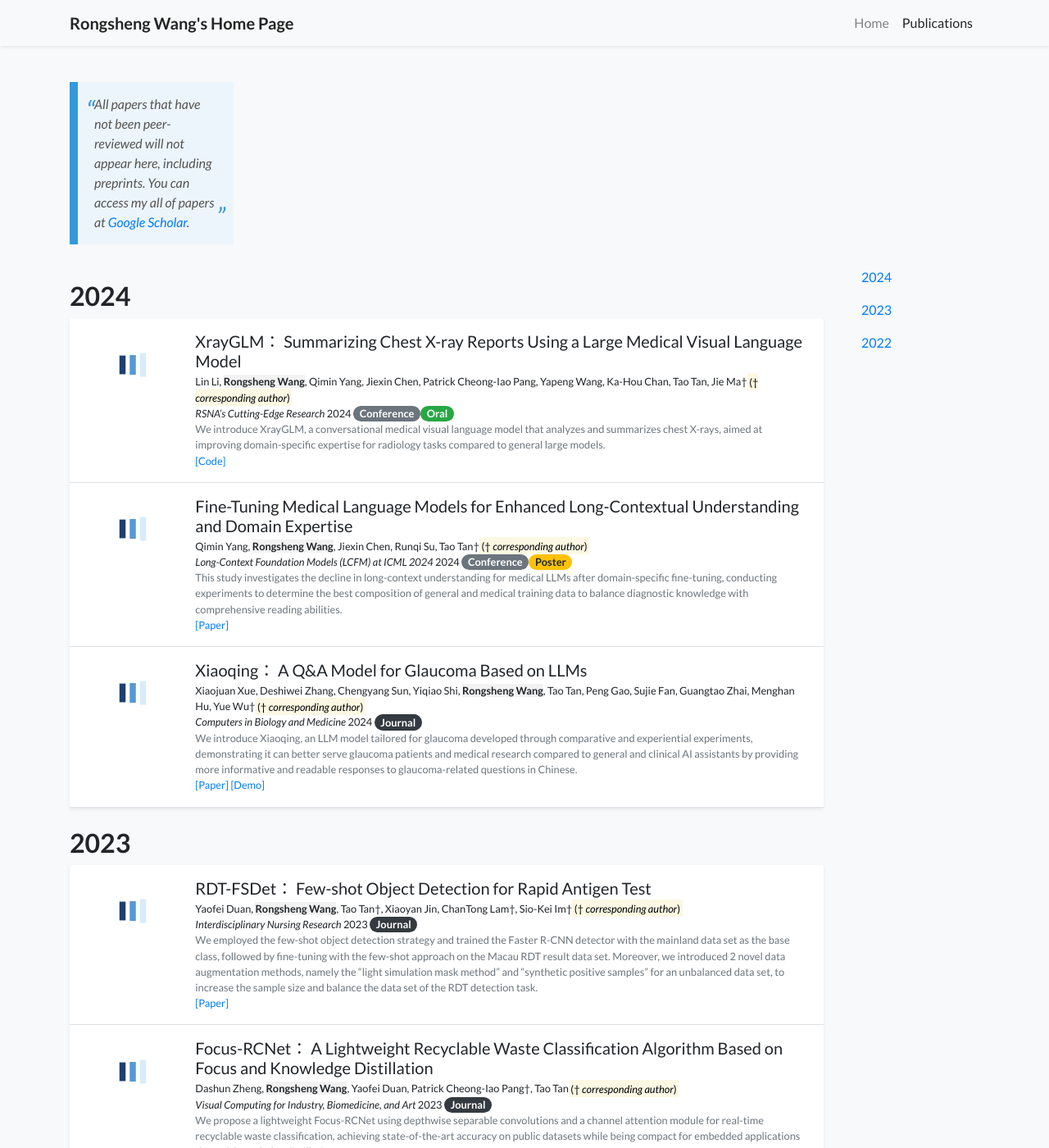
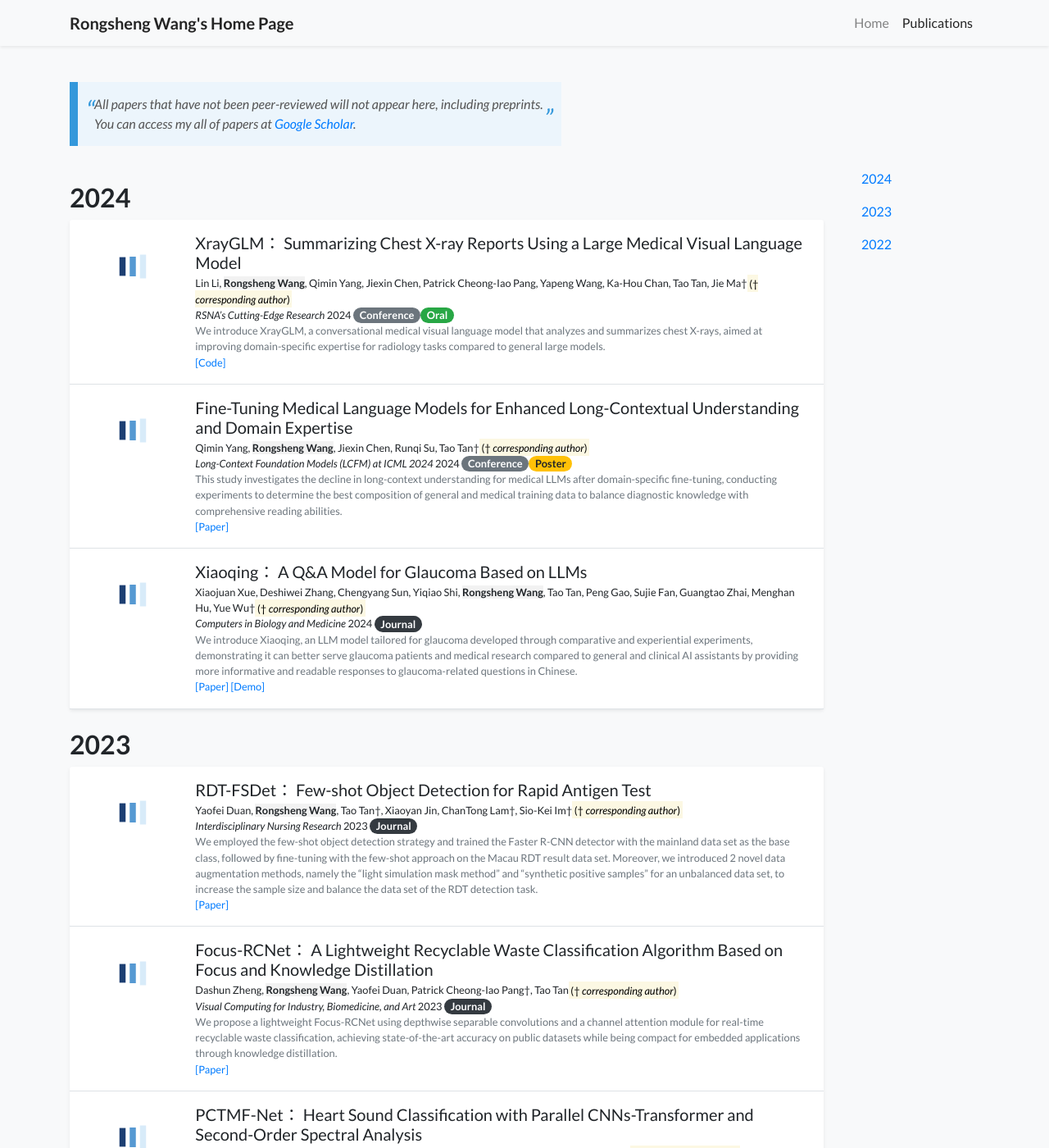
Before and after one commit to WangRongsheng/WangRongsheng.github.io, a Jekyll site: the page built from publications.html, in a window 1280 px wide and 1400 px high. Shown: the whole window at 82% size. Built offline with Jekyll 4.4.1, drawn with Linux system fonts in a browser that asks for light colours; a style sheet for code colours, icons or effects is not loaded.

Commit message:
Update default.html

```diff
--- a/_layouts/default.html
+++ b/_layouts/default.html
@@ -25,7 +25,8 @@
             background: #ecf5fc;
             padding: 15px 20px;
             margin: 20px 0;
-            max-width: 200px;
+            max-width: 600px;
+            width: 100%;
             position: relative;
             quotes: "“" "”" "‘" "’";
         }
```
